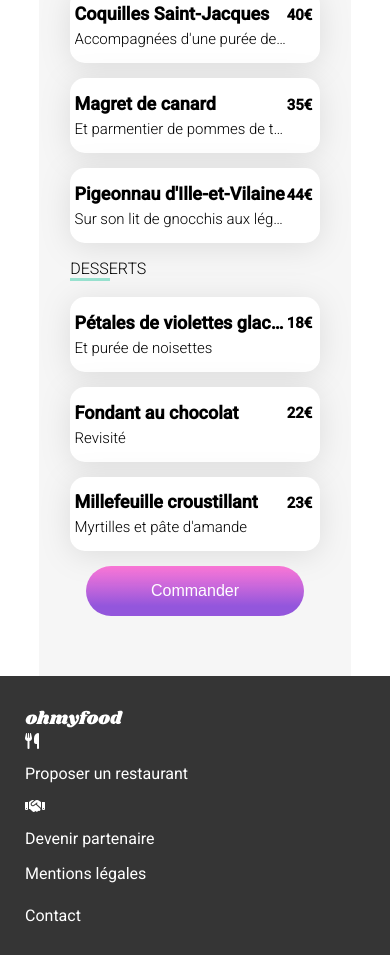
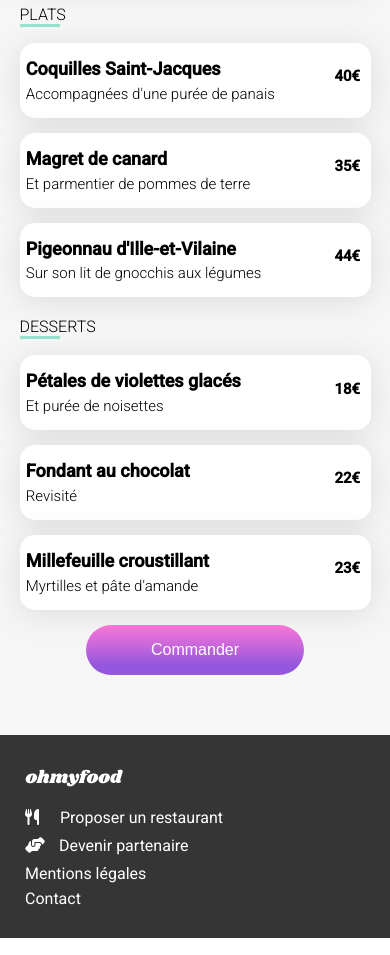
Before and after one commit to naimabouc/Ohmyfoodproject, a website: page restaurant/menu-a-la-francaise.html in a window 390 px wide. Shown: the part 779-1734 px from the top of the page. Drawn offline with Linux system fonts and the light colour scheme; a web font is replaced by a local one.

Commit message:
Finalisation version responsive et toutes les animations sont fonctionnelles

```diff
--- a/restaurant/menu-a-la-francaise.html
+++ b/restaurant/menu-a-la-francaise.html
@@ -141,10 +141,14 @@
         <img src="../assets/images/logo/logo-footer.svg" alt="logo de Ohmyfood" class="footer__logo">
         <div class="footer__main">
             <div class="footer__icon">
-                <i class="fa-solid fa-utensils ustensils"></i>
-                Proposer un restaurant
-                <i class="fa-solid fa-handshake handshake"></i>
-                Devenir partenaire
+                <div class="icon__ustensils">
+                    <i class="fa-solid fa-utensils ustensils"></i>
+                    <p>Proposer un restaurant</p>
+                </div>
+                <div class="icon__handshake handshake">
+                    <i class="fa-solid fa-handshake-angle handshake"></i>
+                    <p>Devenir partenaire</p>
+                </div>
             </div>
             <div class="footer__mentions">
                 <p class="footer__p">Mentions légales</p>
@@ -154,6 +158,5 @@
             </div>
         </div>
     </footer>
-
 </body>
 </html>
--- a/style.scss
+++ b/style.scss
@@ -46,12 +46,11 @@
     }
 
     @mixin heart {
-        border-style: 1px solid black;
-
         background-image: linear-gradient(to top, #9356DC 20%, #FF79DA 100%);
-        /*** background-clip: text;
+        color: transparent;
+        background-clip: text;
         -webkit-background-clip: text;
-        -moz-background-image: $color-gradient;  /***/
+        -moz-background-image: $color-gradient;
 
     }
 
@@ -257,7 +256,7 @@
 
     .fas {
         @include heart;
-        opacity: 1;
+        opacity: 0;
         transition: all 200ms;
         &:hover {
             opacity: 1;
@@ -285,15 +284,26 @@
                 margin-right: 31px;
                 display: flex;
                 gap: 15px;
+                align-items: baseline;
+                .icon__ustensils {
+                    flex-direction: row;
+                    display: flex;
+                    align-items: baseline;
+                    gap: 15px;
+
+                }
             }
         }
+    }
+    .icon__handshake {
+        display: contents;
     }
 
     .footer__mentions {
         display: flex;
         align-items: baseline;
         margin-right: 96px;
-        gap: 7px;
+        gap: 15px;
         .contact {
             color: white;
         }
@@ -320,15 +330,22 @@
             margin-top: -40px;
             padding: 10px;
             display: flex;
+            justify-content: center;
+            align-items: center;
             .section__menu--title--h1 {
-                margin: auto;
+                margin-right: 2%;
                 font-family: 'Shrikhand', serif;
                 font-size: 28px;
                 font-style: italic;
             }
     }
     .animation__heart .fas {
-        transform: translateX(-112%);
+        transform: translateX(-100%);
+        position: absolute;
+        opacity: 0;
+        &:hover {
+            opacity: 1;
+        }
     }
     .section__entrees {
         animation: apparition 1s ease-in;
@@ -447,6 +464,7 @@
         }
     }
 
+
     @media (max-width: 767.98px) {
         .section__one .section__title--h1 {
             font-size: 24px;
@@ -455,7 +473,7 @@
         }
         .section__title--h2 {
             margin-left: 8px;
-            }
+        }
 
         .section__two .section__button {
             display: flex;
@@ -466,8 +484,8 @@
             .section__button--number {
                 top: 3rem;
                 left: -2%;
-                    }
 
+                }
             }
 
         .section__menus {
@@ -487,7 +505,20 @@
             .card__three {
                 margin-top: 0;
             }
-        }
+
+            .section__restaurant {
+                margin-left: 0;
+                margin-right: 0;
+                .menu__name{
+                    margin-left: 5%;
+                }
+              }
+            .menu__card {
+                width: 90%;
+                margin-left: 5%;
+            }
+
+
         footer {
             display: flex;
             flex-direction: column;
@@ -497,30 +528,35 @@
                 .footer__icon {
                     display: flex;
                     flex-direction: column;
+                    gap: 0px;
                 }
                     .footer__mentions {
                         display: flex;
                         flex-direction: column;
+                        gap: 0px;
+                        .footer__contact {
+                            margin-top: -10px;
+                        }
                     }
                 }
 
+        .icon__ustensils, .icon__handshake {
+            display: flex;
+            flex-direction: row;
+            align-items: baseline;
+            margin-bottom: -23px;
+            .ustensils {
+                margin-right: 6px;
 
+            }
+        }
+        .handshake {
+            margin-right: 14px;
+
+        }
         .footer__logo {
             width: 139px;
             height: 27px;
+            }
         }
-
-        .section__restaurant {
-            margin-left: 0;
-            margin-right: 0;
-            width: 100%;
-            }
-        .menu__card {
-            width: 90%;
-            margin-left: 5%;
-        }
-        .menu__name {
-            margin-left: 5%;
-        }
-
-        }
+    }
```
Also changed, not shown: index.html (+8 -4 lines), restaurant/menu-la-note-enchantee.html (+8 -4 lines), restaurant/menu-la-palette-du-gout.html (+8 -4 lines), restaurant/menu-le-delice-des-sens.html (+8 -5 lines), style.css, 1 other file.
